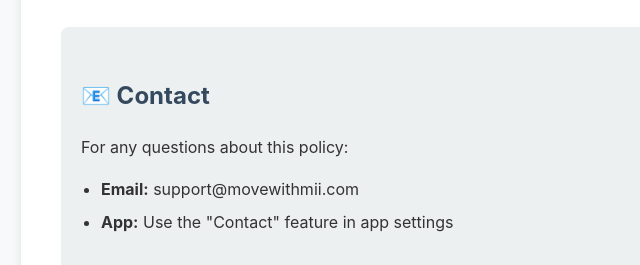
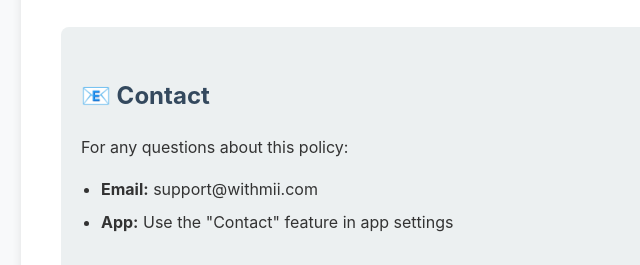
Before and after one commit to rgranet/movewithmii-privacy, a plain HTML site: page index.html in a window 1280 px wide. Shown: the part 2275-2540 px from the top of the page, 219-859 px from the left. Drawn offline with Linux system fonts and the light colour scheme.

Commit message:
Update index.html

```diff
--- a/index.html
+++ b/index.html
@@ -144,7 +144,7 @@
             <h2>📧 Contact</h2>
             <p>For any questions about this policy:</p>
             <ul>
-                <li><strong>Email:</strong> support@movewithmii.com</li>
+                <li><strong>Email:</strong> support@withmii.com</li>
                 <li><strong>App:</strong> Use the "Contact" feature in app settings</li>
             </ul>
         </div>
```
